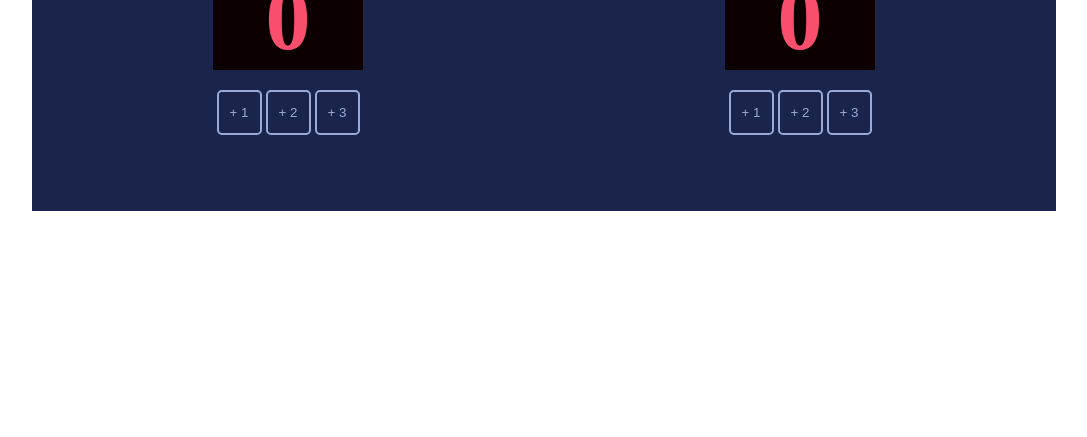
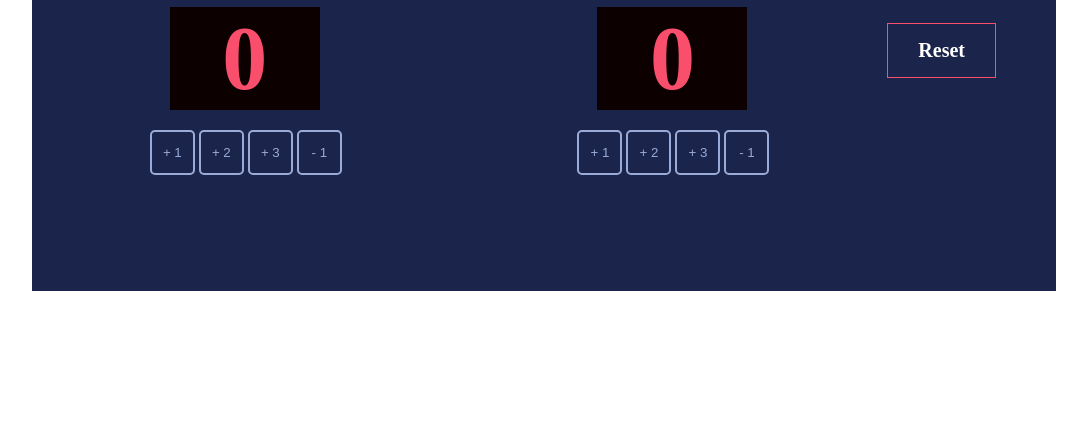
Before and after one commit to Pumpkin-cod/Score-Board, a plain HTML site: page index.html in a window 1280 px wide. Shown: the part 363-800 px from the top of the page, without its empty margins (96-1183 px from the left). Drawn offline with Linux system fonts and the light colour scheme.

Commit message:
reset button added

```diff
--- a/app.js
+++ b/app.js
@@ -2,11 +2,14 @@
 let homeScore = document.getElementById("home-score-btn-1")
 let homeScore1 = document.getElementById("home-score-btn-2")
 let homeScore2 = document.getElementById("home-score-btn-3")
+let homeScore3 = document.getElementById("home-score-btn-4")
 let guestScore = document.getElementById("guest-score-btn-1")
 let guestScore1 = document.getElementById("guest-score-btn-2")
 let guestScore2 = document.getElementById("guest-score-btn-3")
+let guestScore3 = document.getElementById("guest-score-btn-4")
 let scoreEl = document.getElementById("home-score")
 let scoreEl1 = document.getElementById("guest-score")
+let resetEl = document.querySelector("#reset-el")
 let count = 0
 let count1 = 0
 
@@ -26,6 +29,11 @@ function increaseScoreBy3() {
     scoreEl.textContent = count
 }
 
+function decreaseScoreBy1(){
+    count -= 1
+    scoreEl.textContent = count
+}
+
 // Guest Score Board
 function guestScoreBy1() {
     count1 += 1
@@ -41,3 +49,15 @@ function guestScoreBy3() {
     count1 += 3
     scoreEl1.textContent = count1
 }
+
+function decreaseGuestScoreBy1(){
+    count1 -= 1
+    scoreEl1.textContent = count1
+}
+
+//scoreboard reset function
+resetEl.addEventListener("click", function(){
+    let reset = 0
+    scoreEl.textContent = reset
+    scoreEl1.textContent = reset
+})
--- a/index.html
+++ b/index.html
@@ -17,6 +17,7 @@
         <button id="home-score-btn-1" onclick="increaseScoreBy1()">+ 1</button>
         <button id="home-score-btn-2" onclick="increaseScoreBy2()">+ 2</button>
         <button id="home-score-btn-3" onclick="increaseScoreBy3()">+ 3</button>
+        <button id="home-score-btn-4" onclick="decreaseScoreBy1()">- 1</button>
        </div>
        <div class="mini-container">
         <h1>Guests</h1>
@@ -24,6 +25,11 @@
         <button id="guest-score-btn-1" onclick="guestScoreBy1()">+ 1</button>
         <button id="guest-score-btn-2" onclick="guestScoreBy2()">+ 2</button>
         <button id="guest-score-btn-3" onclick="guestScoreBy3()">+ 3</button>
+        <button id="guest-score-btn-4" onclick="decreaseGuestScoreBy1()">- 1</button>
+       </div>
+
+       <div class="reset-btn">
+        <p id="reset-el" onclick="">Reset</p>
        </div>
     </div>
     <script src="app.js"></script>
--- a/style.css
+++ b/style.css
@@ -19,16 +19,17 @@ body {
 
 .container {
     display: flex;
-    justify-content: space-around;
+    justify-content: space-evenly;
+    align-items: center;
     background-color: #1B244A;
-    height: 50vh;
+    height: 60vh;
     width: 80vw;
     align-items: center;
     color: #fff;
    margin: auto;
 }
 
-@media screen and (max-width: 414px) {
+@media screen and (max-width: 768px) {
     .container {
         width: 70vw;
         flex-wrap: wrap;
@@ -39,6 +40,7 @@ body {
 
 .mini-container{
     display: block;
+    margin: auto;
 
 }
 
@@ -50,3 +52,28 @@ body {
     border-radius: 5px;
     color: #9AABD8;
  }
+
+ .reset-btn{
+   display: flex;
+   justify-content: center;
+   align-items: center;
+ }
+
+ p {
+    align-self: center;
+    justify-content: center;
+    padding: 15px 30px;
+    border: 1px solid #F94F6D;
+    margin-right: 60px;
+    font-size: 20px;
+    font-weight: bold;
+    flex-wrap: wrap;
+ }
+
+ @media screen and (max-width: 414px) {
+
+    p{
+        margin-right: 0;
+        margin-top: 40px;
+    }
+ }
```
